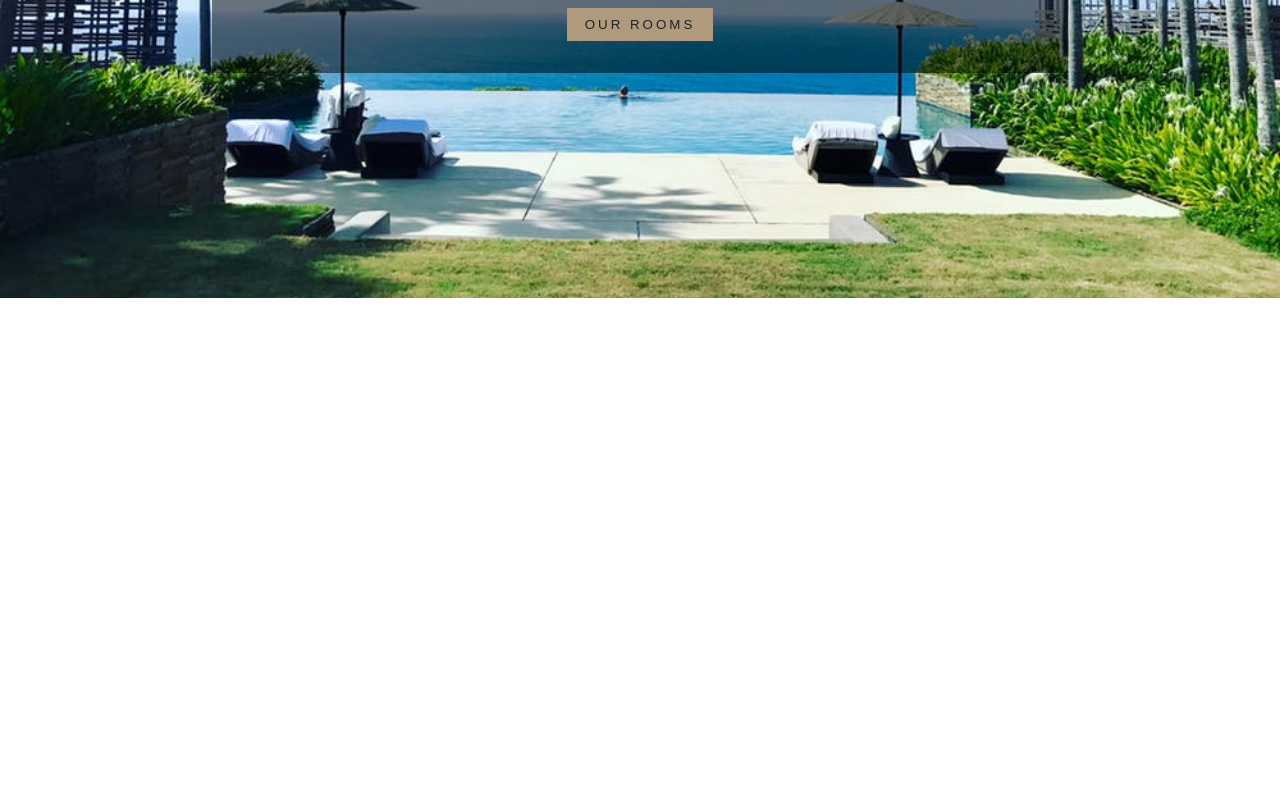
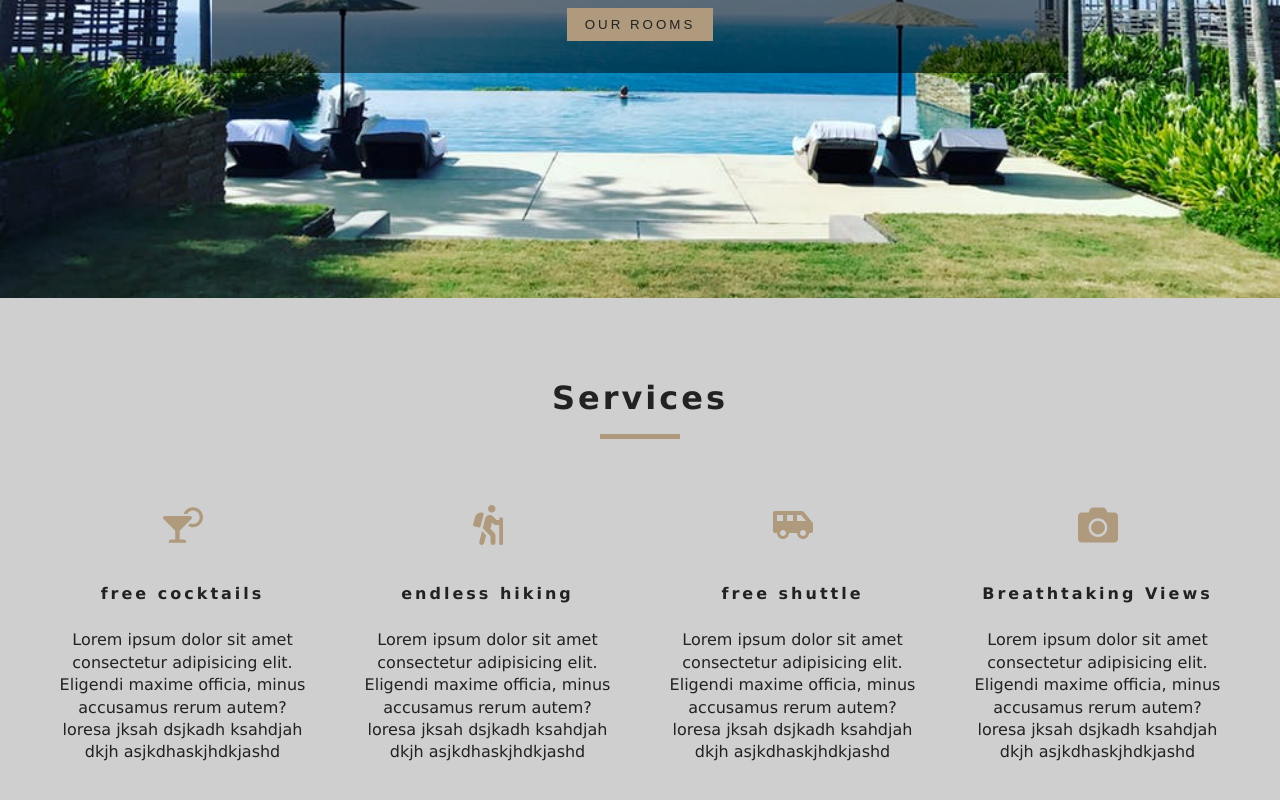
Before and after one commit to na-95/hotel-booking-app-react, a React (Create React App) app: page / in a window 1280 px wide. Shown: the part 502-1302 px from the top of the page. Before the commit the page ends 800 px from the top, so only its background shows below. Built offline with nearby package versions, Linux system fonts and the light colour scheme.

Commit message:
services section added

```diff
--- /dev/null
+++ b/src/components/Services.js
@@ -0,0 +1,54 @@
+import React from 'react'
+import Title from './Title'
+import { FaCocktail, FaHiking, FaShuttleVan, FaCamera } from 'react-icons/fa'
+
+
+
+export default class Services extends React.Component {
+    state = {
+        services: [{
+            icon: <FaCocktail />,
+            title: 'free cocktails',
+            info: "Lorem ipsum dolor sit amet consectetur adipisicing elit. Eligendi maxime officia, minus accusamus rerum autem? loresa jksah dsjkadh ksahdjah dkjh asjkdhaskjhdkjashd"
+        },
+        {
+            icon: <FaHiking />,
+            title: 'endless hiking',
+            info: "Lorem ipsum dolor sit amet consectetur adipisicing elit. Eligendi maxime officia, minus accusamus rerum autem? loresa jksah dsjkadh ksahdjah dkjh asjkdhaskjhdkjashd"
+        },
+        {
+            icon: <FaShuttleVan />,
+            title: 'free shuttle',
+            info: "Lorem ipsum dolor sit amet consectetur adipisicing elit. Eligendi maxime officia, minus accusamus rerum autem? loresa jksah dsjkadh ksahdjah dkjh asjkdhaskjhdkjashd"
+        }
+            ,
+        {
+            icon: <FaCamera />,
+            title: 'Breathtaking Views',
+            info: "Lorem ipsum dolor sit amet consectetur adipisicing elit. Eligendi maxime officia, minus accusamus rerum autem? loresa jksah dsjkadh ksahdjah dkjh asjkdhaskjhdkjashd"
+        }
+        ]
+    }
+
+
+
+
+    render() {
+        return (
+            <div className="services">
+                <Title title="Services" />
+                <div className="services-center">
+                    {this.state.services.map((item) => {
+                        return (
+                            <div className="service">
+                                <span>{item.icon}</span>
+                                <h6>{item.title}</h6>
+                                <p>{item.info}</p>
+                            </div>
+                        )
+                    })}
+                </div>
+            </div>
+        )
+    }
+}
--- /dev/null
+++ b/src/components/Title.js
@@ -0,0 +1,10 @@
+import React from 'react'
+
+export default function Title({ title }) {
+    return (
+        <div className="section-title">
+            <h4>{title}</h4>
+            <div />
+        </div>
+    )
+}
--- a/src/pages/Home.js
+++ b/src/pages/Home.js
@@ -2,13 +2,13 @@
 import Hero from '../components/Hero'
 import Banner from '../components/Banner'
 import { Link } from 'react-router-dom'
+import Services from '../components/Services'
 
 export const Home = () => {
 
     return (
-        <div>
+        <>
             <Hero hero="defaultHero" >
-
                 <Banner title="Luxurious Rooms" subTitle="Deluxe rooms starting at Rs. 30,000.">
                     <Link to="/rooms">
                         <button className="btn-primary">
@@ -17,7 +17,8 @@
                     </Link>
                 </Banner>
             </Hero>
-        </div>
+            <Services />
+        </>
     )
 }
 
```
